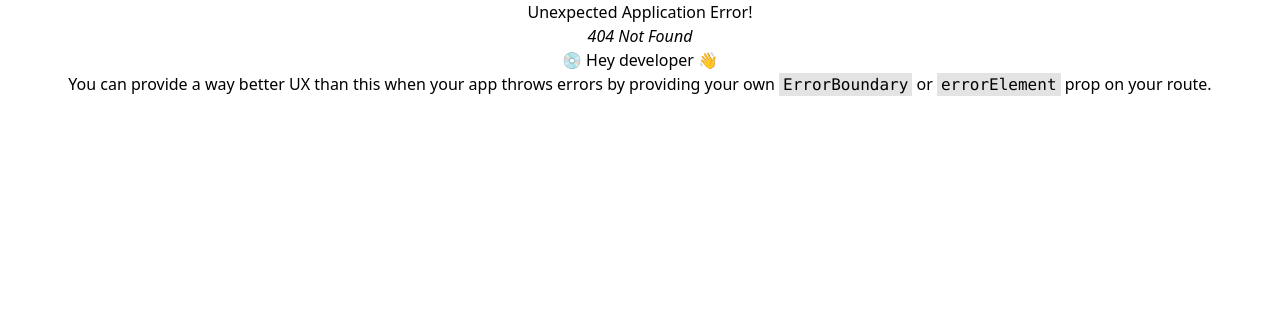
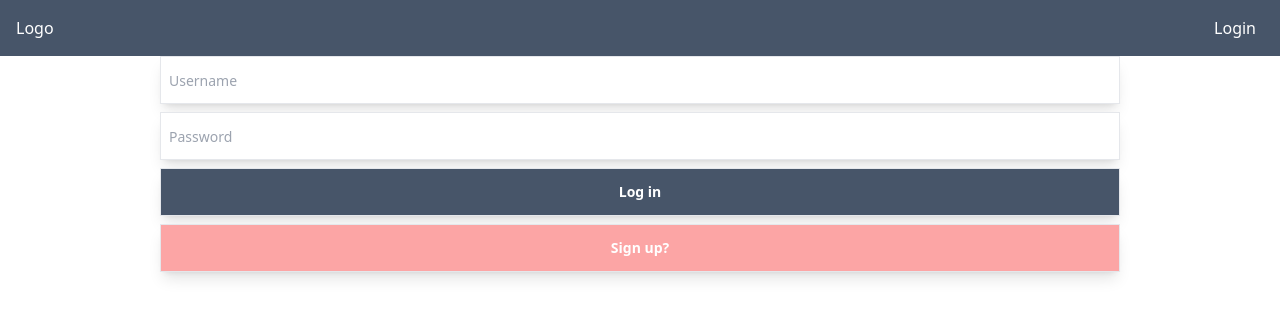
Before and after one commit to MyatThihaNaing-mthn/room-rent-frontend, a React (Vite) app in the folder room-rent-frontend/: page /login in a window 1280 px wide. Before the commit this address had no page. Shown: the top 318 px of the page. Built offline with nearby package versions, Linux system fonts and the light colour scheme; no server answers.

Commit message:
implemented login feature

```diff
--- a/room-rent-frontend/package.json
+++ b/room-rent-frontend/package.json
@@ -11,6 +11,8 @@
   },
   "dependencies": {
     "@material-tailwind/react": "^2.1.9",
+    "axios": "^1.7.2",
+    "jwt-decode": "^4.0.0",
     "react": "^18.3.1",
     "react-dom": "^18.3.1",
     "react-icons": "^5.2.1",
--- a/room-rent-frontend/src/components/ImageCarousel.jsx
+++ b/room-rent-frontend/src/components/ImageCarousel.jsx
@@ -28,10 +28,10 @@ function ImageCarousel({images}){
    }
 
     return(
-        <div className=" w-full h-full relative group">
+        <div className=" w-full  h-full relative group">
             <div
                 style={{ backgroundImage: `url(${images[currentIndex].imageUrl})`}}
-                className=" w-full h-full bg-center bg-cover rounded-md duration-500">
+                className=" w-full  h-full bg-center bg-cover rounded-md duration-500">
             </div>
             <BsChevronCompactLeft  size={30}
                         className=" hidden group-hover:block absolute top-[50%] left-4 -translate-x-0
--- /dev/null
+++ b/room-rent-frontend/src/components/LoginPage.jsx
@@ -0,0 +1,72 @@
+import { useNavigate } from "react-router-dom";
+import { useUserContext } from "./UserContext";
+import { useEffect, useState } from "react";
+import axios from "axios";
+import { jwtDecode } from "jwt-decode";
+
+const singInURL = "http://localhost:8080/api/auth/agent/login"
+
+export function LoginPage() {
+
+    const {user, setUser} = useUserContext()
+    const navigate = useNavigate()
+
+    useEffect(
+        ()=>{
+            if (user) {
+                console.log(user)
+                navigate("/")
+            }
+        }, [user, navigate]
+    )
+
+    const [username, setUsername] = useState();
+    const [password, setPassword] = useState();
+
+    const submitHandler = (e) => {
+        e.preventDefault()
+        axios.post(singInURL, {
+            username : username,
+            password : password
+        },{
+            withCredentials: true
+        })
+            .then(function (response) {
+                localStorage.setItem("accessToken", response.data.token)
+                console.log(jwtDecode(response.data.token))
+                setUser(response.data)
+                console.log(user);
+            })
+            .catch(function (error) {
+                console.log(error);
+            })
+    }
+
+
+    return (
+        <div className=" w-full h-full-container flex items-center justify-center">
+            <form className=" w-3/4 flex flex-col items-center justify-center gap-2"
+                onSubmit={(e)=> submitHandler(e)}>
+                <input type="text"
+                    placeholder="Username"
+                    alt="username field"
+                    className=" w-full h-12 border shadow-lg p-2 text-sm font-light"
+                    onChange={(e)=>setUsername(e.target.value)}
+                />
+                <input type="password"
+                    placeholder="Password"
+                    alt="password field"
+                    className=" w-full h-12 border shadow-lg p-2 text-sm font-light"
+                    onChange={(e)=> setPassword(e.target.value)}
+                />
+                <button type="submit"
+                        className=" w-full h-12 border shadow-lg p-2 text-sm font-bold bg-slate-600 text-white">
+                    Log in
+                </button>
+                <button className="w-full h-12 border shadow-lg p-2 text-sm font-bold bg-red-300 text-white">
+                    Sign up?
+                </button>
+            </form>
+        </div>
+    )
+}
--- a/room-rent-frontend/src/components/Navbar.jsx
+++ b/room-rent-frontend/src/components/Navbar.jsx
@@ -6,11 +6,14 @@ import SearchBar from "./menu/SearchBar";
 import SearchFields from "./menu/SearchFields";
 import FilterButton from "./menu/FilterButton";
 import { Link } from "react-router-dom";
+import { useUserContext } from "./UserContext";
 
 
 function Navbar() {
     const [isMenuOpen, setMenuOpen] = useState(false)
     const [searchParams, setSearchParams] = useState();
+
+    const {user} = useUserContext();
 
     const fetchSearchParams = async() => {
         const response = await fetch("http://localhost:8080/api/public/filter-keywords")
@@ -32,14 +35,22 @@ function Navbar() {
 
 
     return <>
-        <header className="w-full h-12 bg-slate-600">
-            <nav>
-                <ul className=" flex justify-between p-4">
-                    <li>
+        <header className="w-full h-14 bg-slate-600">
+            <nav className="flex max-h-full">
+                <ul className=" flex justify-between p-4 w-full">
+                    <li className=" text-white">
                         <Link to="/">Logo</Link>
                     </li>
+                    <li className=" ml-auto mr-2 text-white">
+                        <Link to="/login"> {user? user.username : "Login"} </Link>
+                    </li>
                     <li className=" block sm:hidden">
-                        {isMenuOpen ? <IoCloseOutline size={24} onClick={menuCloseHandler} /> : <FiAlignJustify size={24} onClick={menuOpenHandler} />}
+                        {isMenuOpen ? <IoCloseOutline size={24}
+                                                onClick={menuCloseHandler}
+                                                className=" text-white" /> :
+                                    <FiAlignJustify size={24}
+                                                    className=" text-white"
+                                                    onClick={menuOpenHandler} />}
                     </li>
                 </ul>
             </nav>
--- a/room-rent-frontend/src/components/Root.jsx
+++ b/room-rent-frontend/src/components/Root.jsx
@@ -1,15 +1,102 @@
+/* eslint-disable no-unused-vars */
 import { Outlet } from "react-router-dom"
 import Navbar from "./Navbar"
+import { useEffect, useState } from "react"
+import { UserContext } from "./UserContext"
+import { jwtDecode } from "jwt-decode"
+import axios from "axios"
 
+const tokenRefreshURL = "http://localhost:8080/api/auth/refresh"
+const agentProfileURL = "http://localhost:8080/api/agent/profile"
+const adminProfileURL = "http://localhost:8080/api/admin/profile"
 function Root(){
+    const [user, setUser] = useState()
+    //check accesstoken
+    //use refreshToken
+    //if refreshToken expire, assume as public
+    const accessToken = getAccessTokenFromLocalStorage()
+    const checkAuthentication = async() => {
+        if(accessToken){
+            //get id from token and retrieve profile data
+            const userID = getUserIdFromToken(accessToken)
+            //fetch data using accessToken
+            const role = getUserRoleFromToken(accessToken)
+            const user = await getUserProfile(role, accessToken)
+            setUser(user)
+            console.log(user)
+        }else{
+            try{
+                const refreshTokenResponse  = await axios.get(tokenRefreshURL, {withCredentials: true})
+                const newAccessToken = refreshTokenResponse.data.token
+                localStorage.setItem("accessToken", newAccessToken)
+                const role = getUserRoleFromToken(newAccessToken)
+                const user = await getUserProfile(role, newAccessToken)
+                setUser(user)
+                console.log(user)
+            }catch(error){
+                console.log(error)
+            }
+        }
+    }
+
+    useEffect(
+        ()=>{checkAuthentication();},
+        []
+    )
 
     return(
         <div className=" h-full w-full">
-            <Navbar/>
-            <Outlet/>
+            <UserContext.Provider value={{user, setUser}}>
+                <Navbar/>
+                <Outlet/>
+            </UserContext.Provider>
         </div>
     )
 }
 
 
 export default Root
+
+
+function getAccessTokenFromLocalStorage(){
+    return localStorage.getItem("accessToken")
+}
+
+function getUserIdFromToken(token){
+    try{
+        const userID = jwtDecode(token).sub
+        return userID
+    }catch(error){
+        return null
+    }
+}
+
+function getUserRoleFromToken(token){
+    try{
+        const user = jwtDecode(token).user
+        return user.role.toLowerCase()
+    }catch(error){
+        return null
+    }
+}
+
+async function getUserProfile(role, accessToken){
+    try{
+        let response;
+        const config = {
+            headers : {
+                "Authorization": `Bearer ${accessToken}`
+            }
+        }
+        if(role==="agent"){
+            response = await axios.get(agentProfileURL, config)
+        }
+        else if(role==="admin"){
+            response = await axios.get(adminProfileURL, config)
+        }
+        return response.data
+    }catch(error){
+        console.log(error)
+        return null
+    }
+}
--- a/room-rent-frontend/src/components/Router.jsx
+++ b/room-rent-frontend/src/components/Router.jsx
@@ -2,6 +2,7 @@ import { createBrowserRouter } from "react-router-dom";
 import Root from "./Root";
 import RoomPostsList from "./RoomPostsList";
 import RoomPostDetails from "./RoomPostDetails";
+import { LoginPage } from "./LoginPage";
 
 
 const router = createBrowserRouter(
@@ -22,6 +23,10 @@ const router = createBrowserRouter(
                 {
                     path: '/room-post/:id',
                     element: <RoomPostDetails/>
+                },
+                {
+                    path: '/login',
+                    element: <LoginPage/>
                 }
             ]
         }
--- /dev/null
+++ b/room-rent-frontend/src/components/UserContext.jsx
@@ -0,0 +1,9 @@
+import { createContext, useContext } from "react";
+
+export const UserContext = createContext();
+
+export function useUserContext(){
+    const {user, setUser} = useContext(UserContext)
+
+    return {user, setUser}
+}
--- a/room-rent-frontend/src/components/menu/FilterScreenForMobile.jsx
+++ b/room-rent-frontend/src/components/menu/FilterScreenForMobile.jsx
@@ -25,7 +25,7 @@ function FilterScreenForMobile({isOpen,children}){
     return <div className={`w-screen absolute bottom-0 left-0
                               transform duration-1000 flex-col items-center
                               flex bg-slate-600 z-10 p-4 ${open} `}
-                style={{height: 'calc(100vh - 48px)'}}>
+                style={{height: 'calc(100vh - 56px)'}}>
 
             {React.Children.map(children, child =>
                                         React.cloneElement(child, {filterParams, setFilterParams}))}
```
Also changed, not shown: 1 other file (tests, documents, lock files or other folders).
